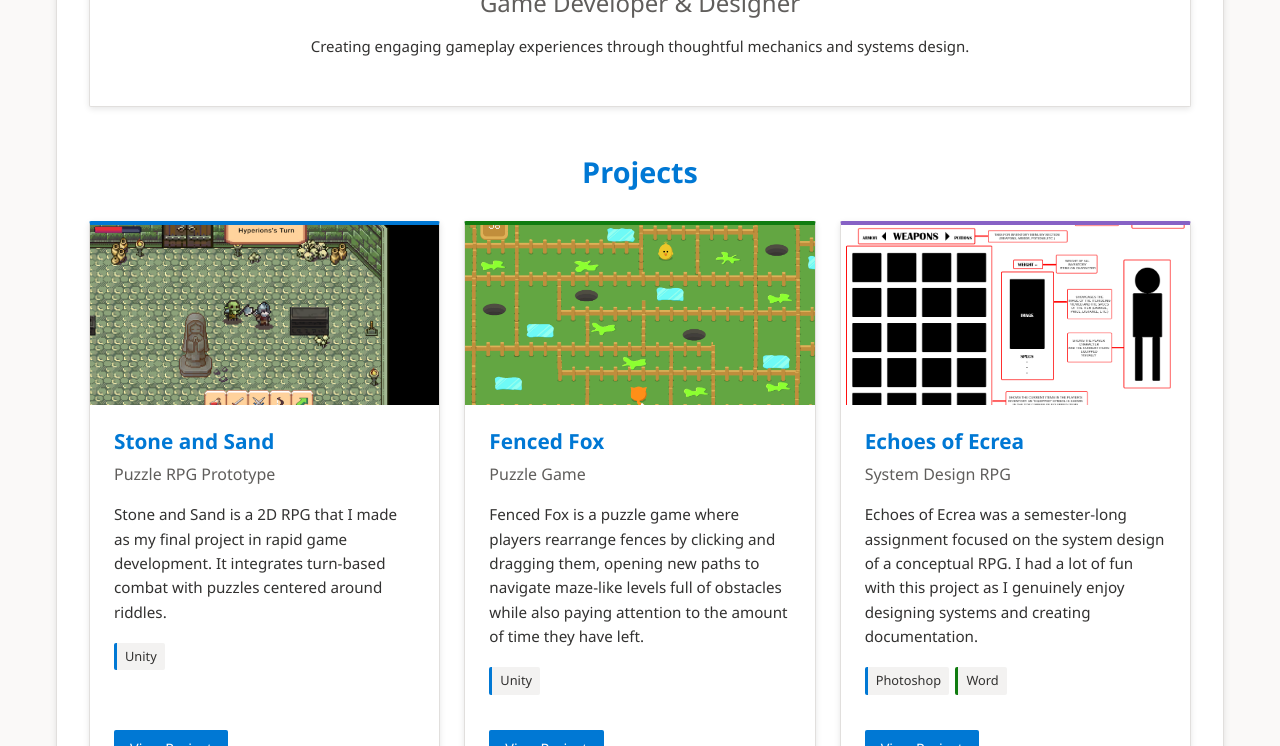
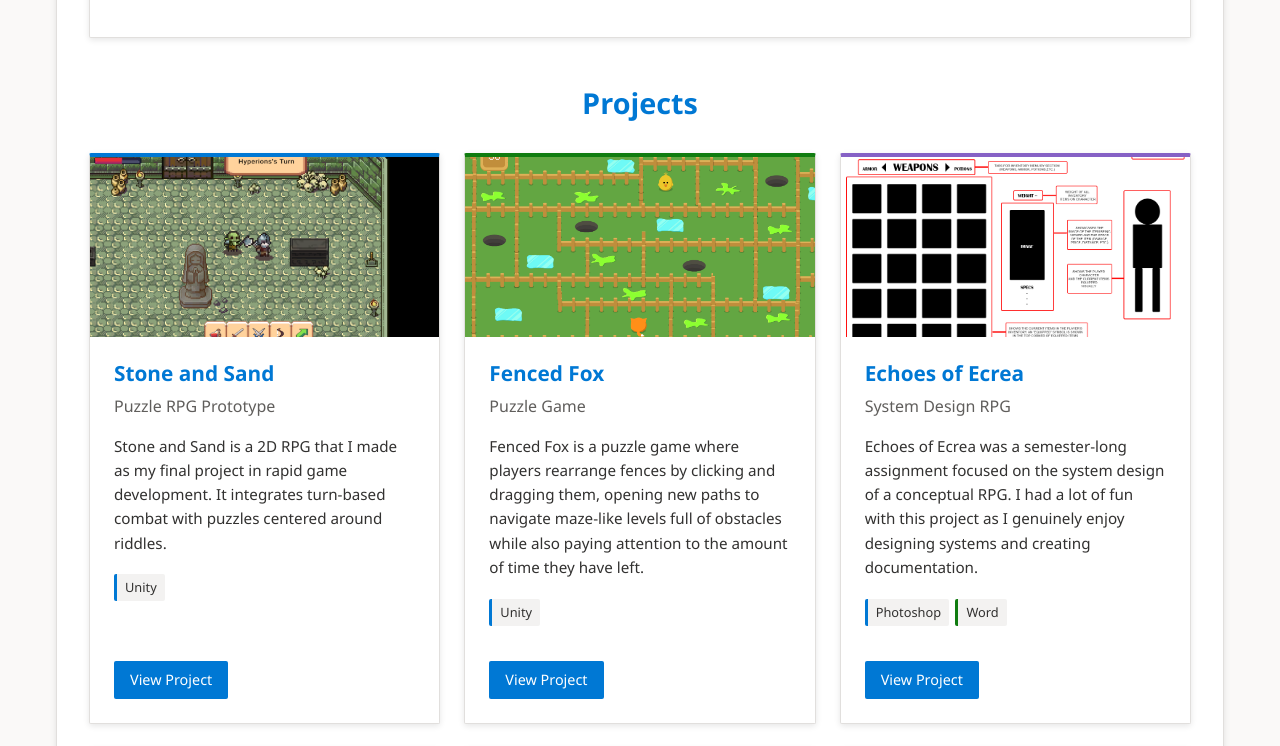
Before and after one commit to chloewalshnet/chloewalshnet.github.io, a plain HTML site: page site/index.html in a window 1280 px wide. Shown: the part 233-979 px from the top of the page. Drawn offline with Linux system fonts and the light colour scheme; a web font is replaced by a local one.

Commit message:
Remove Designer

```diff
--- a/site/index.html
+++ b/site/index.html
@@ -35,8 +35,6 @@
 
 <section id="hero">
     <h1>Chloe Walsh</h1>
-    <h2>Game Developer & Designer</h2>
-    <p>Creating engaging gameplay experiences through thoughtful mechanics and systems design.</p>
 </section>
 
 <section id="projects-section">
```
Also changed, not shown: templates/index.html (+0 -2 lines).
